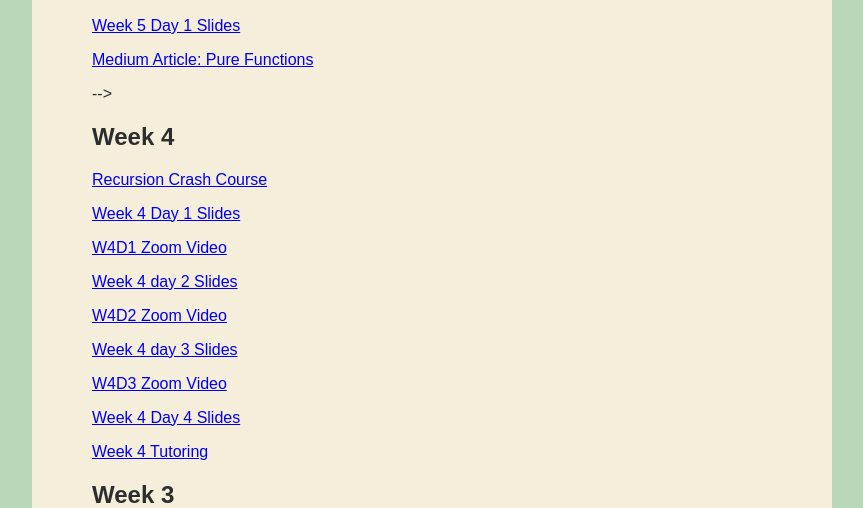
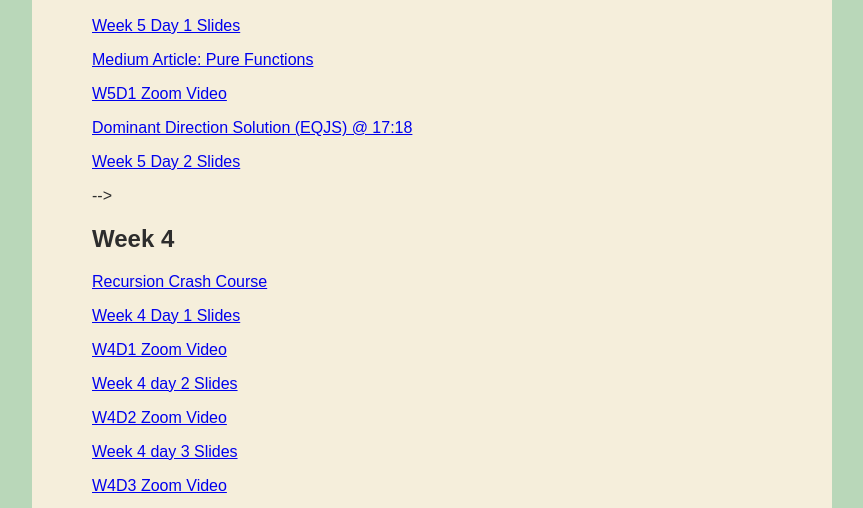
Before and after one commit to taylorshephard/romeo.github.io, a plain HTML site: page helpfulLinks.html in a window 1280 px wide. Shown: the part 234-742 px from the top of the page, without its empty margins (208-1071 px from the left). Drawn offline with Linux system fonts and the light colour scheme.

Commit message:
update links
update links

```diff
--- a/helpfulLinks.html
+++ b/helpfulLinks.html
@@ -87,14 +87,18 @@
                     <h2>Week 5</h2>
                          <a href="https://docs.google.com/presentation/d/1t_bKsD-9j7N0mU1Ziq6eOEHQ7FUQyKgS3yCf2ygvJcU/edit?usp=sharing"><p>Week 5 Day 1 Slides</p></a>
                         <a href="https://medium.com/@jamesjefferyuk/javascript-what-are-pure-functions-4d4d5392d49c#:~:text=One%20of%20the%20major%20benefits,and%20refactoring%20code%20much%20easier.&text=Note%20that%20pure%20functions%20are%20not%20limited%20to%20JavaScript."><p>Medium Article: Pure Functions</p></a>
-<!--                         <a href="https://zoom.us/rec/share/uSTyzxHh_RI0ekTnSVuQRsQBryBvNCD_0LoFTVC0jkTNvdNUMFXPIDiw-m8F5jqd.nTKhtCOI1xSFlcuK?startTime=1612205429000"><p>W5D1 Zoom Video</p></a> -->
-<!--                         <a href="https://zoom.us/rec/share/MShV6oFPl7sPEtpFyF-GX6BvithyJzUF7HklOpbkZ7aGcWcNgEYKBxUUIi02OIx3.wjs7gZESQ6WXJx1o?startTime=1607709145000"><p>Dominant Direction Solution (EQJS) @ 17:18</p></a> -->
-<!--                            <a href="https://docs.google.com/presentation/d/1dUMjOynRuI9w4GHDpJphHp0WXS-4tH-RZMFIRIM0I3Y/edit?usp=sharing"><p>Week 5 Day 2 Slides</p></a> -->
+                        <a href="https://zoom.us/rec/share/xBrlDGWsBms3nxG9KiQ4V5EeTqGJscTw8oOZTyfmZ7RW8LPmEaxfO545DXyRnS_4.9HOLk24JbNcNgrNU"><p>W5D1 Zoom Video</p></a>
+
+                        <a href="https://zoom.us/rec/share/MShV6oFPl7sPEtpFyF-GX6BvithyJzUF7HklOpbkZ7aGcWcNgEYKBxUUIi02OIx3.wjs7gZESQ6WXJx1o?startTime=1607709145000"><p>Dominant Direction Solution (EQJS) @ 17:18</p></a>
+                           <a href="https://docs.google.com/presentation/d/1XRHwNbV5R0dzpz5XOhvkEPFDM2M1A8V8j8R6hHgPogI/edit?usp=sharing"><p>Week 5 Day 2 Slides</p></a>
 <!--                            <a href="http://javascriptissexy.com/understand-javascripts-this-with-clarity-and-master-it/"><p>Understand JavaScript's "this" with Clarity</p></a> -->
 <!--                                   <a href="https://docs.google.com/presentation/d/1V1rEcnQwFKtOCRcbUWQIgGjr2QFCmQw2ixU7dqoHay4/edit?usp=sharing"><p>Week 5 Day 3 Slides</p></a> -->
 <!--                               <a href="https://zoom.us/rec/share/fL8sOIyu-I0kg_Ke5FYQI4mP_d-57x4lx8LMwDjtUrzmCS-uLXkrxG_ZhZvfDMXX.sYc1FOcW2bU0mFxe?startTime=1612377869000"><p>W5D3 Zoom Video</p></a> -->
 <!--                             <a href="https://zoom.us/rec/share/WCTXiQxE-AB6lT34qp6axnV3U5_cVbfQ1mJ5v9BoYVgXYWxJDQZ1KiTbmqB4xoUo.n89EO8dw6Dbaa8b2?startTime=1612544387000"><p>Week 5 Tutoring</p></a> --> -->
-                          <!--
+
+<!--                         <a href="https://zoom.us/rec/share/uSTyzxHh_RI0ekTnSVuQRsQBryBvNCD_0LoFTVC0jkTNvdNUMFXPIDiw-m8F5jqd.nTKhtCOI1xSFlcuK?startTime=1612205429000"><p>W5D1 Zoom Video</p></a> -->
+
+                    <!--
                           <a href="https://zoom.us/rec/share/uSTyzxHh_RI0ekTnSVuQRsQBryBvNCD_0LoFTVC0jkTNvdNUMFXPIDiw-m8F5jqd.nTKhtCOI1xSFlcuK?startTime=1612205429000"><p>W5D1 Zoom Video</p></a>
                         <a href="https://docs.google.com/presentation/d/1dUMjOynRuI9w4GHDpJphHp0WXS-4tH-RZMFIRIM0I3Y/edit?usp=sharing"><p>Week 5 Day 2 Slides</p></a>
                            <a href="http://javascriptissexy.com/understand-javascripts-this-with-clarity-and-master-it/"><p>Understand JavaScript's "this" with Clarity</p></a>
```
